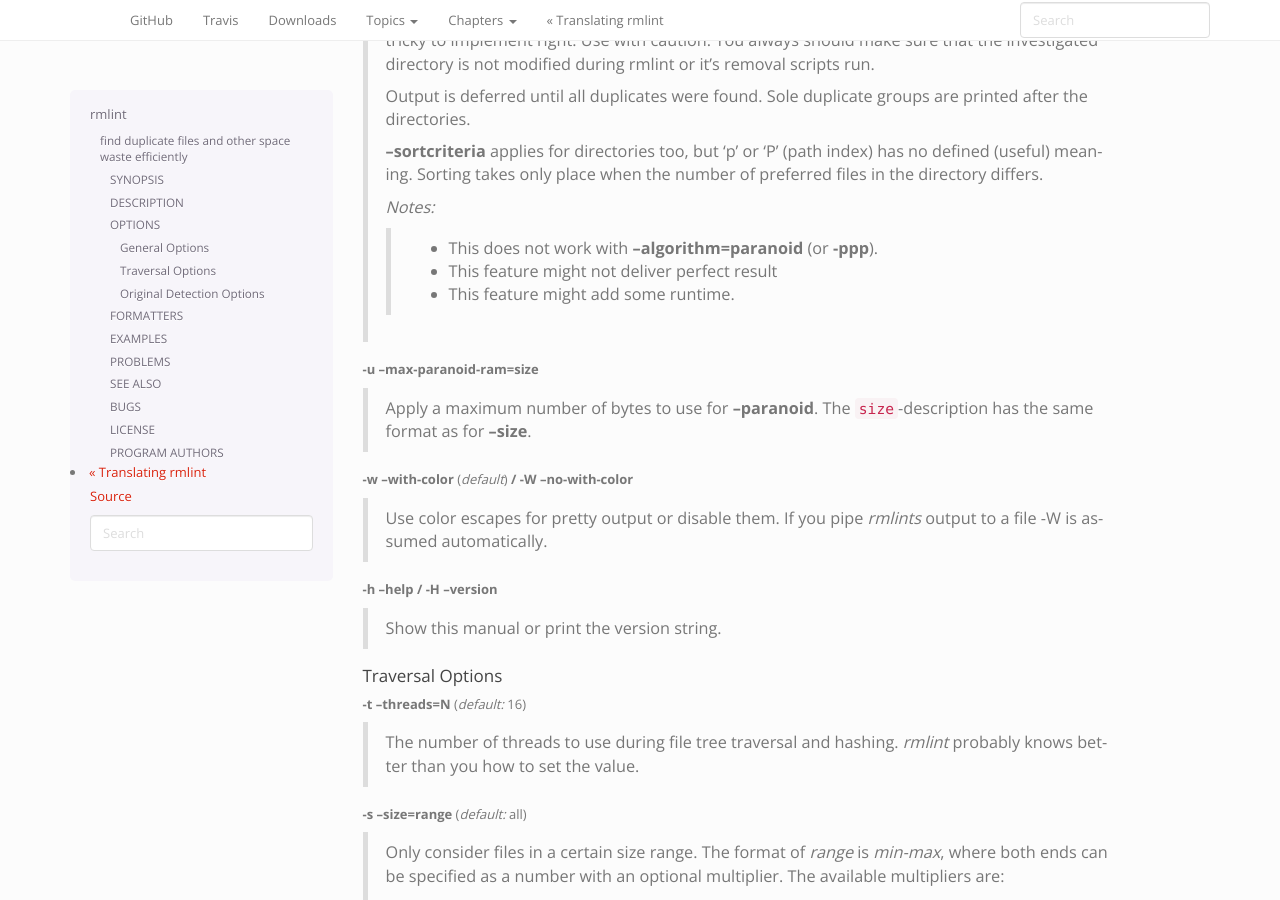
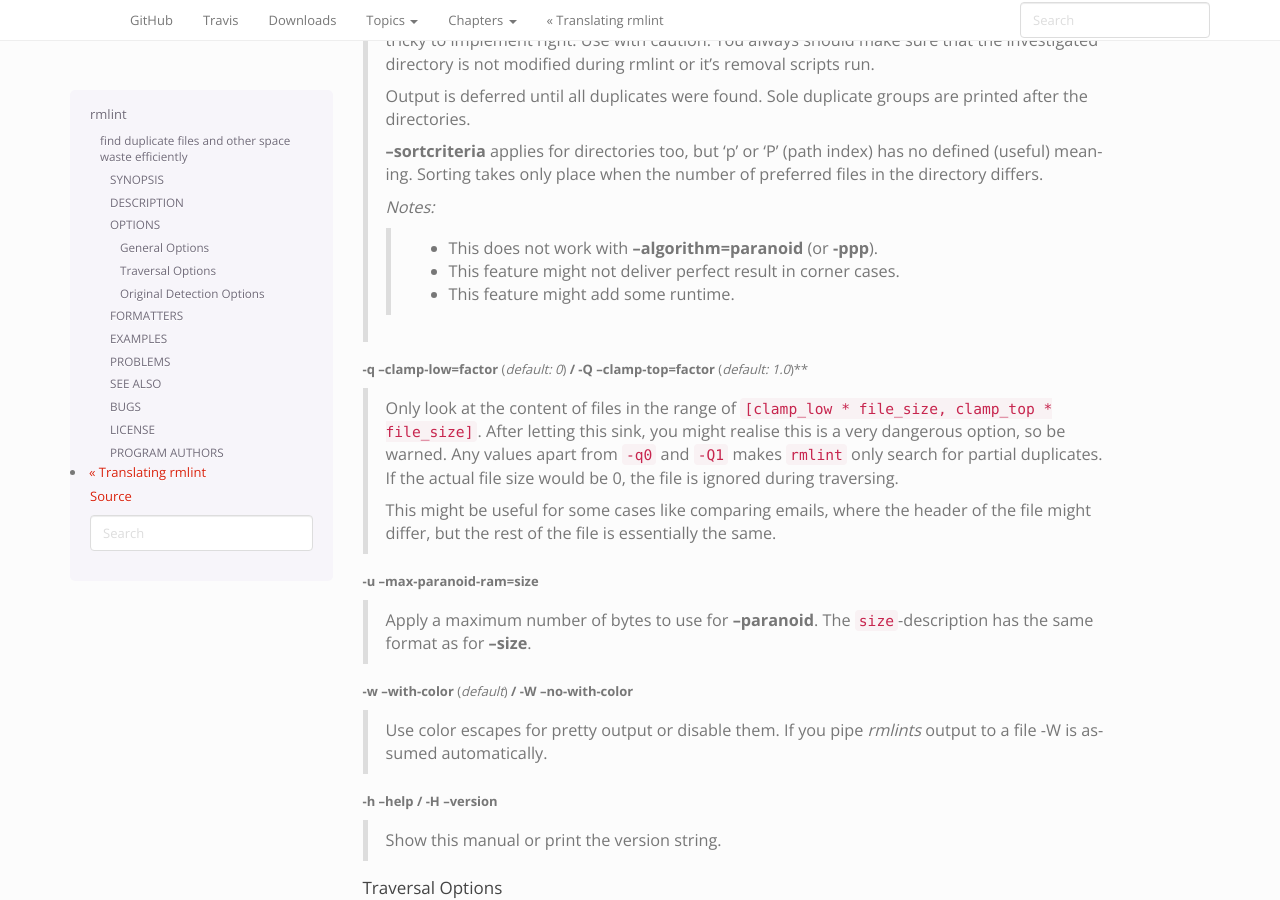
Before and after one commit to sahib/rmlint, a Sphinx documentation site: the page built from docs/rmlint.1.in.rst, in a window 1280 px wide and 900 px high, scrolled down 2428 px. Built offline with Sphinx 7.4.7, drawn with Linux system fonts in a browser that asks for light colours; some of the changed text lies outside the part shown.

Commit message:
man: document latest changes

```diff
--- a/docs/rmlint.1.in.rst
+++ b/docs/rmlint.1.in.rst
@@ -158,8 +159,18 @@
     *Notes:*
 
         * This does not work with **--algorithm=paranoid** (or **-ppp**).
-        * This feature might not deliver perfect result
+        * This feature might not deliver perfect result in corner cases.
         * This feature might add some runtime.
+
+**-q --clamp-low=factor** (*default: 0*) **/ -Q --clamp-top=factor** (*default: 1.0*)**
+
+    Only look at the content of files in the range of ``[clamp_low * file_size, clamp_top * file_size]``.
+    After letting this sink, you might realise this is a very dangerous option, so be warned.
+    Any values apart from ``-q0`` and ``-Q1`` makes ``rmlint`` only search for partial duplicates.
+    If the actual file size would be 0, the file is ignored during traversing.
+
+    This might be useful for some cases like comparing emails, where the header of the file might differ,
+    but the rest of the file is essentially the same.
 
 **-u --max-paranoid-ram=size**
 
```
Also changed, not shown: other parts of docs/rmlint.1.in.rst (+3 -2 lines).
